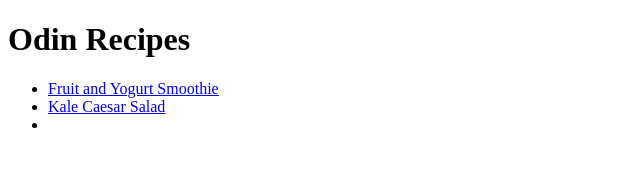
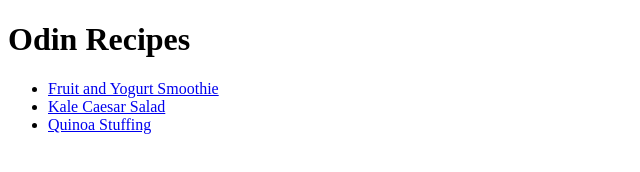
Before and after one commit to HelicalT/odin-recipes, a plain HTML site: page index.html in a window 1280 px wide. Shown: the whole page, without its empty margins (0-640 px from the left). Drawn offline with Linux system fonts and the light colour scheme.

Commit message:
corrected link for Quinoa Stuffing

```diff
--- a/index.html
+++ b/index.html
@@ -9,7 +9,7 @@
         <ul>
             <li><a href="recipes/fruit-and-yogurt-smoothie.html">Fruit and Yogurt Smoothie</a></li>
             <li><a href="recipes/kale-caesar-salad.html">Kale Caesar Salad</a></li>
-            <li><a href="recipes/quinoa-stuffing.html"></a></li>
+            <li><a href="recipes/quinoa-stuffing.html">Quinoa Stuffing</a></li>
 
 
         </ul>
```
